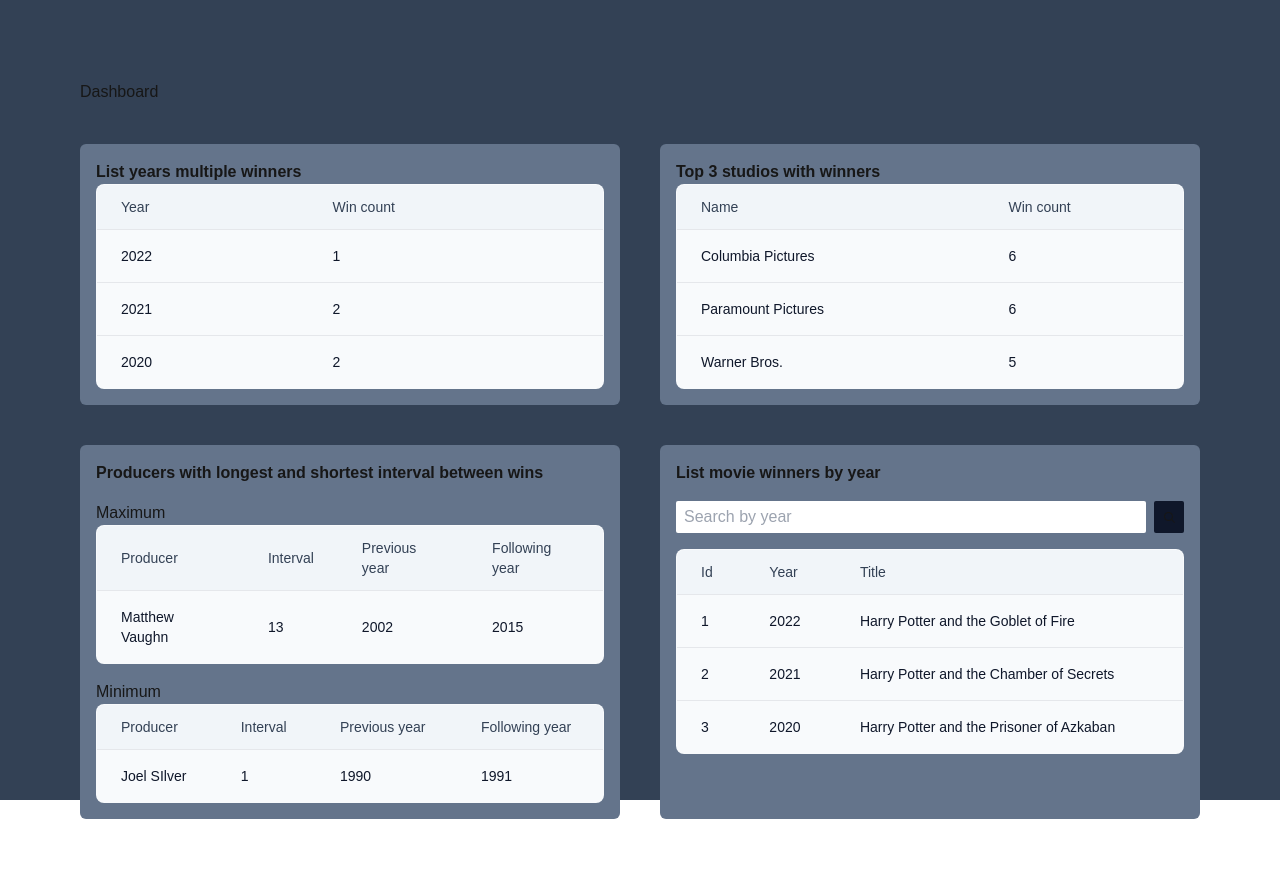
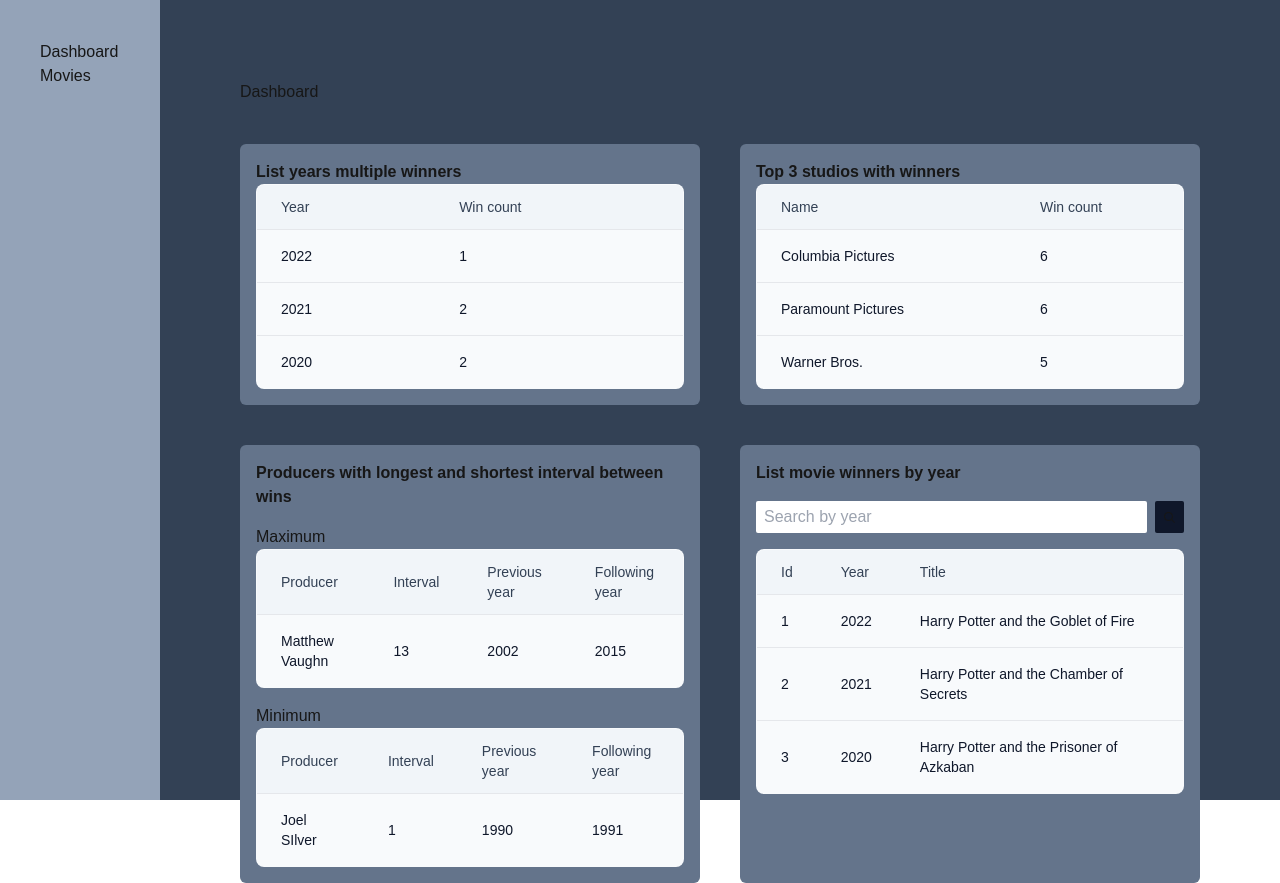
Before and after one commit to ebnersilva/outsera-movies, a Next.js app: page /dashboard in a window 1280 px wide. Before the commit the page ends 819 px from the top, so only its background shows below. Built offline with nearby package versions, Linux system fonts and the light colour scheme.

Commit message:
feat: integrate Sidebar in app layout

```diff
--- a/app/layout.tsx
+++ b/app/layout.tsx
@@ -1,6 +1,7 @@
 import type { Metadata } from "next";
 import localFont from "next/font/local";
 import "./globals.css";
+import { Sidebar } from "./components/Sidebar";
 
 const geistSans = localFont({
   src: "./fonts/GeistVF.woff",
@@ -28,7 +29,10 @@ export default function RootLayout({
       <body
         className={`${geistSans.variable} ${geistMono.variable} antialiased`}
       >
-        {children}
+        <div className="flex flex-row">
+          <Sidebar />
+          {children}
+        </div>
       </body>
     </html>
   );
```
